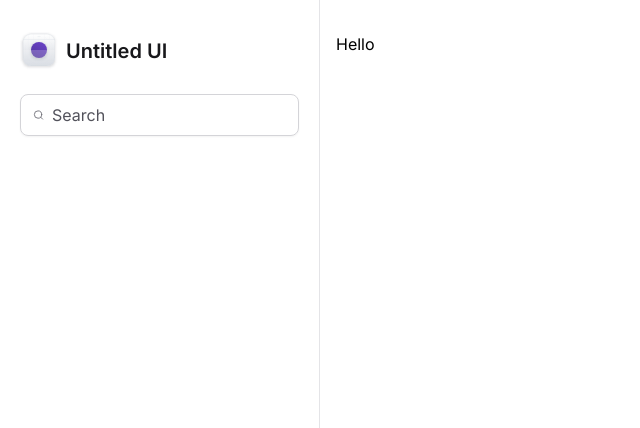
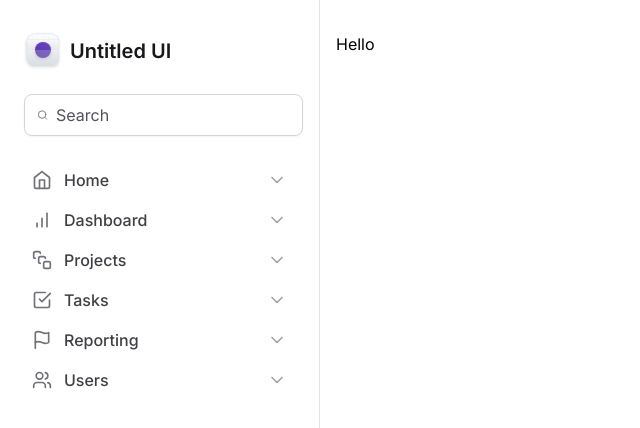
Before and after one commit to ahnucl/ignite-curso-tailwind-next, a Next.js app: page / in a window 1280 px wide. Shown: the top 428 px of the page, without its empty margins (0-640 px from the left). Built offline with nearby package versions, Linux system fonts and the light colour scheme.

Commit message:
Cria navegação na sidebar

```diff
--- a/src/components/Sidebar/Logo.tsx
+++ b/src/components/Sidebar/Logo.tsx
@@ -1,6 +1,6 @@
 export function Logo() {
   return (
-    <strong className="flex items-center gap-2 text-xl font-semibold text-zinc-900">
+    <strong className="mx-1 flex items-center gap-2 text-xl font-semibold text-zinc-900">
       <svg
         width={38}
         height={38}
--- /dev/null
+++ b/src/components/Sidebar/MainNavigation/NavItem.tsx
@@ -0,0 +1,22 @@
+import { ChevronDown } from 'lucide-react'
+import { ElementType } from 'react'
+
+interface NavItemProps {
+  title: string
+  icon: ElementType
+}
+
+export function NavItem({ title, icon: Icon }: NavItemProps) {
+  return (
+    <a
+      href=""
+      className="group flex items-center gap-3 rounded px-3 py-2 hover:bg-violet-50"
+    >
+      <Icon className="h-5 w-5 text-zinc-500" />
+      <span className="font-medium text-zinc-700 group-hover:text-violet-500">
+        {title}
+      </span>
+      <ChevronDown className="ml-auto h-5 w-5 text-zinc-400 group-hover:text-violet-300" />
+    </a>
+  )
+}
--- /dev/null
+++ b/src/components/Sidebar/MainNavigation/index.tsx
@@ -0,0 +1,22 @@
+import {
+  BarChart,
+  CheckSquare,
+  Flag,
+  Home,
+  SquareStack,
+  Users,
+} from 'lucide-react'
+import { NavItem } from './NavItem'
+
+export function MainNavigation() {
+  return (
+    <nav className="5 space-y-0">
+      <NavItem title="Home" icon={Home} />
+      <NavItem title="Dashboard" icon={BarChart} />
+      <NavItem title="Projects" icon={SquareStack} />
+      <NavItem title="Tasks" icon={CheckSquare} />
+      <NavItem title="Reporting" icon={Flag} />
+      <NavItem title="Users" icon={Users} />
+    </nav>
+  )
+}
--- a/src/components/Sidebar/index.tsx
+++ b/src/components/Sidebar/index.tsx
@@ -1,12 +1,13 @@
 import { Search } from 'lucide-react'
 import { Logo } from './Logo'
+import { MainNavigation } from './MainNavigation'
 
 export function Sidebar() {
   return (
     <aside className="space-y-6 border-r border-zinc-200 px-5 py-8">
       <Logo />
 
-      <div className="flex w-full items-center gap-2 rounded-lg border border-zinc-300 px-3 py-2 shadow-sm ">
+      <div className="mx-1 flex w-full items-center gap-2 rounded-lg border border-zinc-300 px-3 py-2 shadow-sm ">
         <Search className="h-5 w-5 text-zinc-500" />
         <input
           className="flex-1 border-0 bg-transparent p-0 text-zinc-900 placeholder-zinc-600"
@@ -14,6 +15,8 @@
           placeholder="Search"
         />
       </div>
+
+      <MainNavigation />
     </aside>
   )
 }
```
